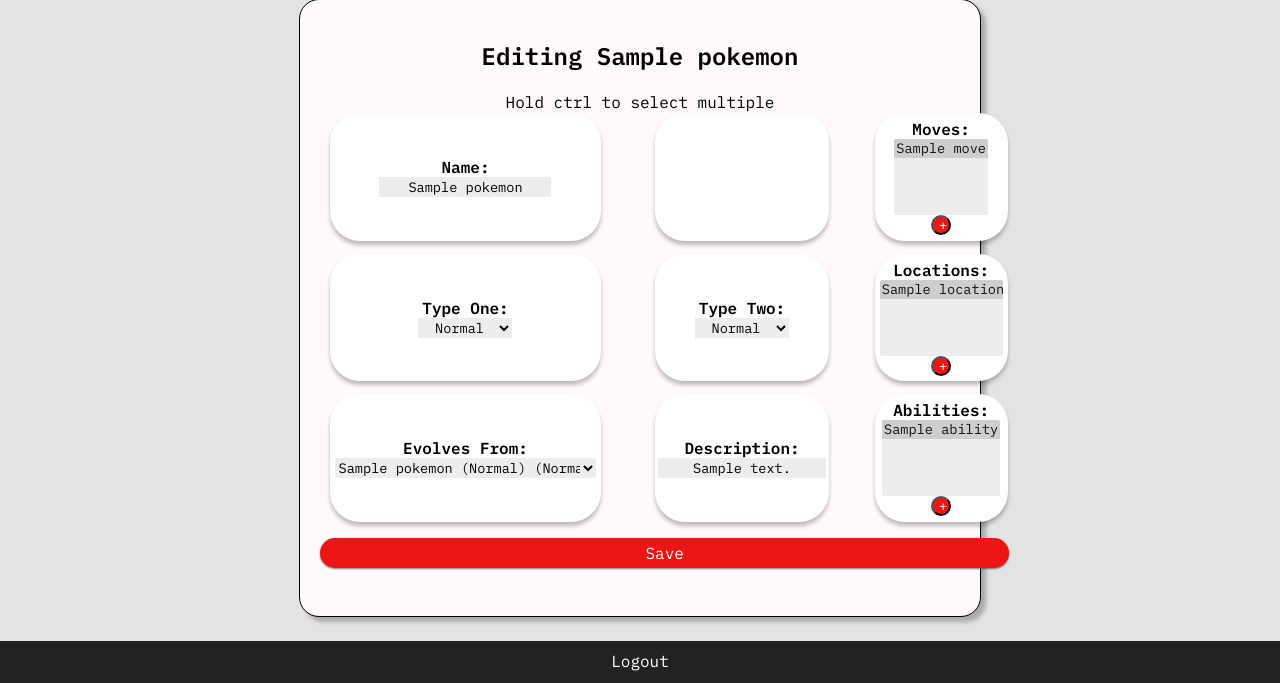
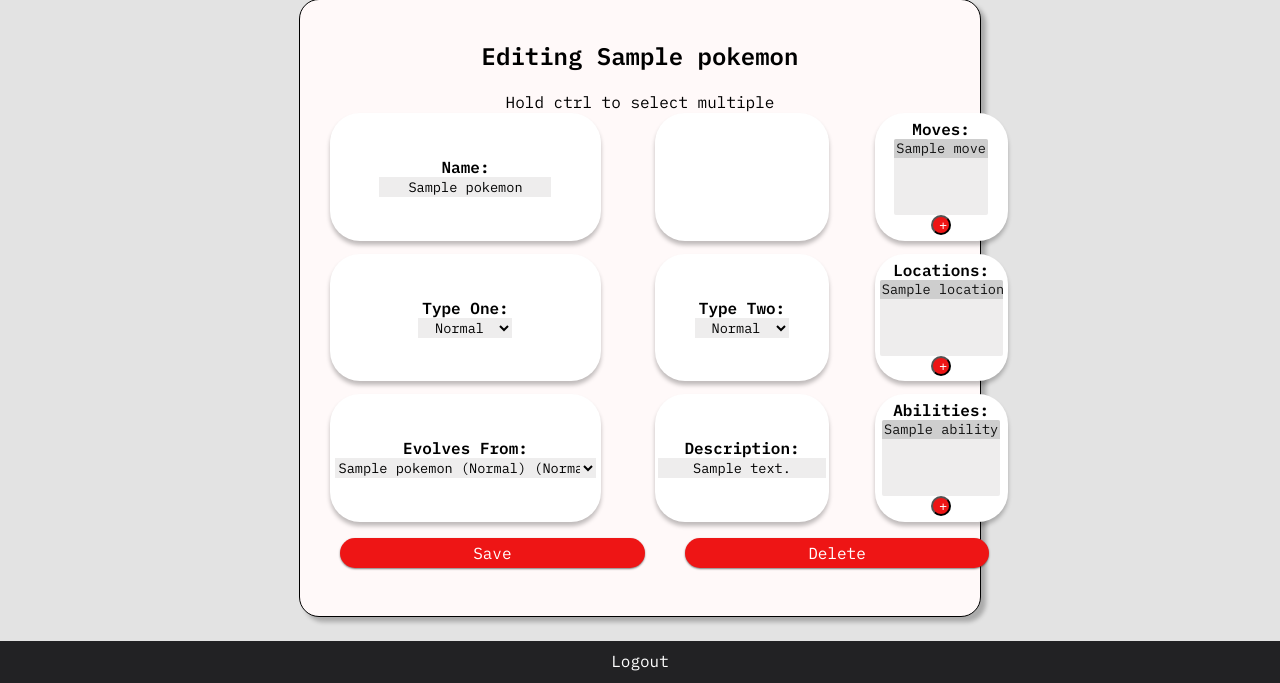
Before and after one commit to Jimmajones/unnamedteam3, a Django app: page /edit_pokemon/1/ in a window 1280 px wide. Shown: the part 117-800 px from the top of the page. Run offline with Django 4.2, Linux system fonts and the light colour scheme; a user stored in the database is signed in; tables that the repository leaves empty hold one stand-in row (values such as "Sample post"); some libraries are stand-ins or nearby versions.

Commit message:
Can now delete pokemon

```diff
--- a/pokeset/pokedex/static/styles.css
+++ b/pokeset/pokedex/static/styles.css
@@ -324,6 +324,7 @@ footer {
     border: 0;
     box-shadow: 0px 1px 2px rgba(0, 0, 0, 0.5);
     cursor: pointer;
+    transition: all 0.5s ease;
 }
 
 
@@ -436,6 +437,12 @@ footer {
     text-align: center;
 }
 
+.delete_icon {
+    position: relative;
+    left: 2px;
+    top: 2px;
+}
+
 .poke_edit_section form {
     height: 80%;
 }
@@ -530,26 +537,14 @@ footer {
     grid-area: abilities;
 }
 
-#submit_edit {
+
+.submit_area {
     grid-area: submit;
-    background-color: var(--primary_red);
-    color: white;
-    font: inherit;
-    border-radius: 30px;
-    height: 30px;
-    border: none;
+    display: flex;
+    flex-direction: row;
     width: 100%;
-
-    position: relative;
-    border: 0;
-    box-shadow: 0px 1px 2px rgba(0, 0, 0, 0.5);
-    cursor: pointer;
-    float: bottom;
 }
 
-
-#submit_edit:hover {
-    top: 2px;
-    left: 1px;
-    box-shadow: none;
+.submit_area .big_bottom_button {
+    margin: 0px 20px;
 }
--- a/pokeset/pokedex/templates/edit_pokemon.html
+++ b/pokeset/pokedex/templates/edit_pokemon.html
@@ -26,6 +26,7 @@
 
 
 <section class="poke_edit_section">
+
 
     <h2>Editing {{pokemon_data.name}}</h2>
     <div = "info">Hold ctrl to select multiple</div>
@@ -86,9 +87,14 @@
             </button>
 
         </div>
-        <input id="submit_edit" type="submit" value="Save">
+
+
+
+        <div id="submit" class="submit_area">
+            <input class="big_bottom_button" type="submit" value="Save">
+            <button class="big_bottom_button" onclick="open_modal('delete_pokemon')" type="button">Delete</button>
+
         </div>
-
     </form>
 
 
@@ -136,9 +142,19 @@
         </div>
     </div>
 
+    <div style="display:none" class="profile_popup" id="delete_pokemon">
+        <div class="profiler_add">
+            <h1>Are you sure?</h1>
+            <button type="button" onclick='location.href="{% url 'delete_pokemon' pokemon_data.id %}"'>Yes</button>
+            <br><br>
+            <button type="button" onclick='close_modal("delete_pokemon")'>Cancel</button>
+        </div>
+    </div>
 
 
 </section>
+
+
 
 <script>
 
--- a/pokeset/pokedex/urls.py
+++ b/pokeset/pokedex/urls.py
@@ -13,4 +13,5 @@ urlpatterns = [
     path('new_location/<int:profile_id>', views.new_location, name="new_location"),
     path('new_move/<int:profile_id>', views.new_move, name="new_move"),
     path('new_ability/<int:profile_id>', views.new_ability, name="new_ability"),
+    path('delete_pokemon/<int:pokemon_id>/', views.delete_pokemon, name="delete_pokemon")
 ]
--- a/pokeset/pokedex/views.py
+++ b/pokeset/pokedex/views.py
@@ -235,6 +235,17 @@ def get_type_info(pokemon):
             elif type_chart.loc[type, [pokemon.type_one]].product() == NOT_VERY_EFFECTIVE:
                 pokemon.offensive_05.append(type)
 
+@login_required
+def delete_pokemon(req, pokemon_id):
+
+    pokemon = get_object_or_404(models.Pokemon, id=pokemon_id)
+    profile = pokemon.profile
+    if req.user == profile.user:
+        pokemon.delete()
+        return redirect('dashboard', profile_id=profile.id)
+    else:
+        redirect('index')
+
 
 # For type weakness and strength
 # Adapted from https://github.com/filipekiss/pokemon-type-chart/blob/master/types.json
```
